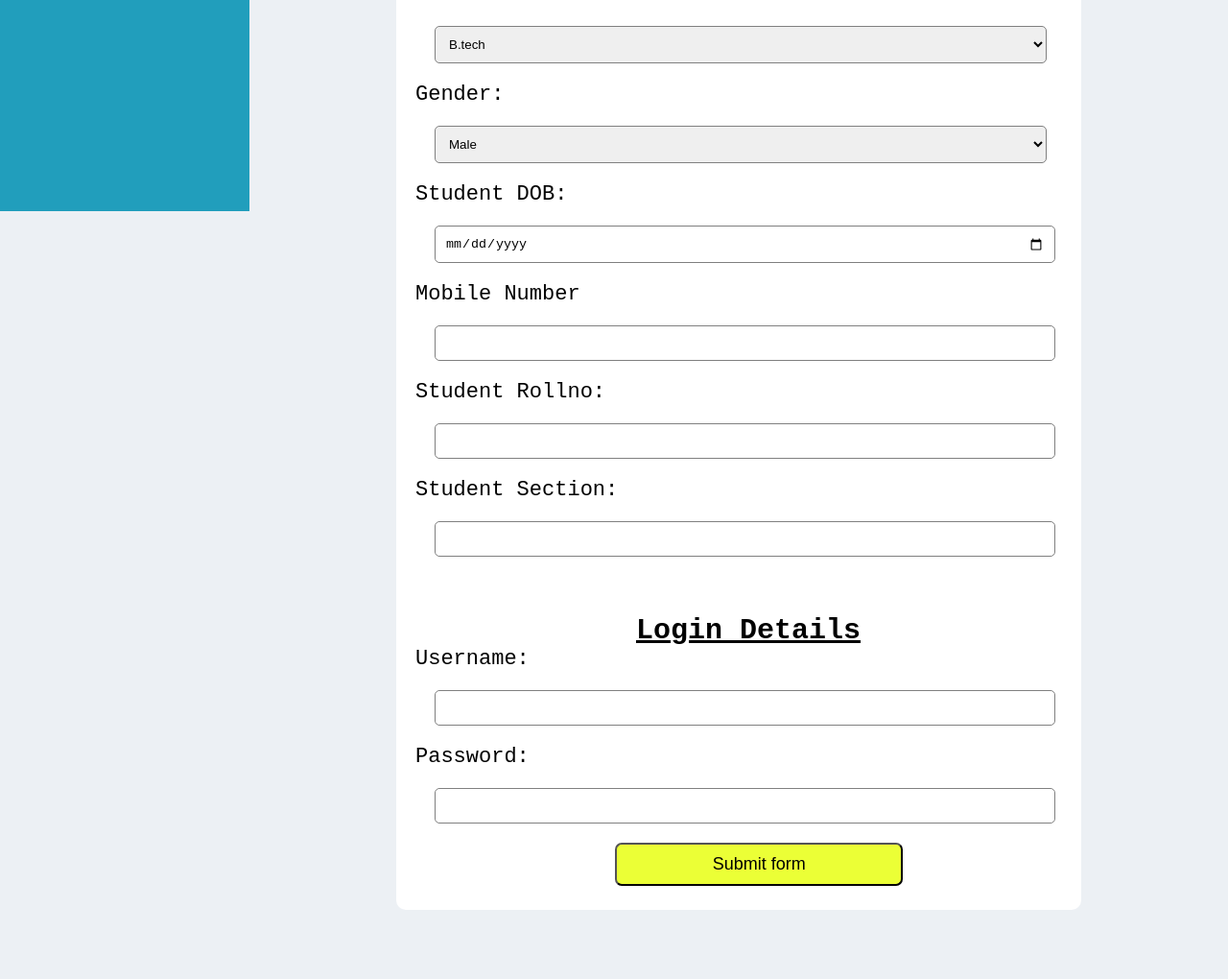
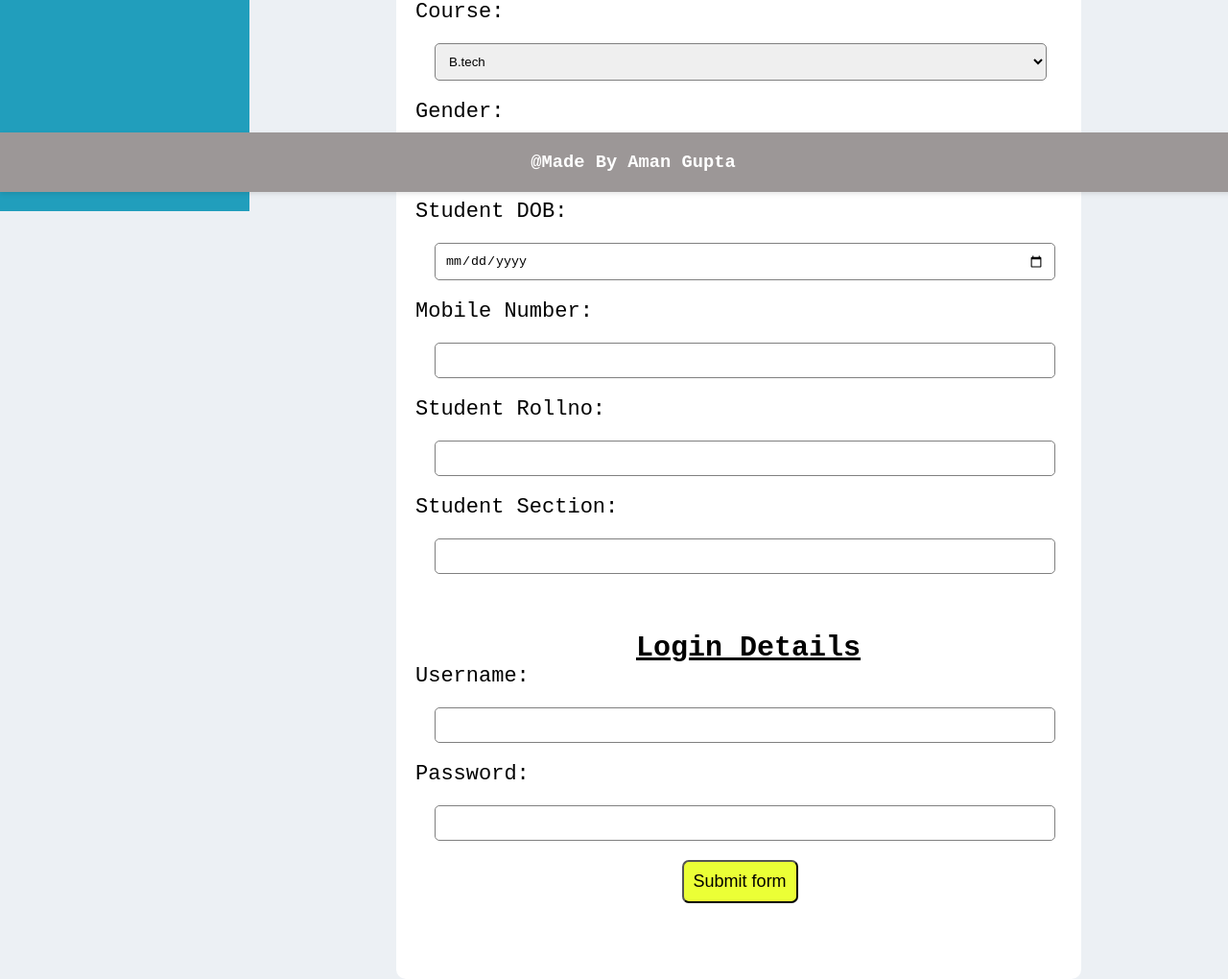
Before and after one commit to amanbhai1/Student-Registration-Form-By-Aman-Gupta, a website: page public/index.html in a window 1280 px wide. Shown: the part 600-1620 px from the top of the page at 96% size. Before the commit the page ends 1548 px from the top, so only its background shows below. Drawn offline with Linux system fonts and the light colour scheme.

Commit message:
add footer

```diff
--- a/public/index.html
+++ b/public/index.html
@@ -137,11 +137,11 @@
 
 
 .formcontent{
-    height:auto;
+    height:1520px;
     width: 70%;
     margin: auto;
     margin-top: 100px;
-    margin-bottom: 100px;
+    margin-bottom: 500px;
     background-color: white;
     border-radius: 10px;
 }
@@ -151,6 +151,18 @@
     padding-top: 40px;
     text-decoration: underline;
     font-size: 30px;
+}
+
+footer{
+    background-color: rgb(156, 151, 151);
+    color: rgb(255, 255, 255);
+    padding: 20px;
+    text-align: center;
+    position: fixed;
+    width: 100%;
+    bottom: 0;
+    z-index: 1000;
+    box-shadow: 0 2px 5px rgba(0, 0, 0, 0.1);
 }
 
 .formcontent input{
@@ -175,9 +187,9 @@
 }
 
 .formcontent button{
-    width: 300px;
+    width: auto;
     background-color: rgb(235, 255, 54);
-    margin-left: 30%;
+    margin-left: 40%;
     padding: 10px;
     font-size: 18px;
     border-radius: 7px;
@@ -192,8 +204,9 @@
           <hr>
         </div>
         <div class="links">
-        <a href="/public/index.html"><i class="fa fa-group"></i>Add Student</a><hr>
+        <a href="/index"><i class="fa fa-group"></i>Add Student</a><hr>
         </div>
+        <footer><h3>@Made By Aman Gupta</h3></footer>
       </div>
 
 <div class="content">
@@ -202,7 +215,7 @@
     </div>
 
     <div class="formcontent">
-        <h2>Student Registration Form</h2>
+        <h2>Student Registration Form</h2><br>
         <form action="#" method="post">
 
             First Name:<br>
@@ -239,7 +252,7 @@
             Student DOB: <br>
             <input type="date" name="dob"><br>
 
-            Mobile Number<br>
+            Mobile Number:<br>
             <input type="tel" name="mobileno">
             <br>
 
@@ -267,5 +280,6 @@
 
         </form>
     </div>
+
 </body>
 </html>
--- a/src/index.js
+++ b/src/index.js
@@ -15,6 +15,10 @@
 let mainfolderr =  path.join(__dirname,"../");
 
 app.get('/',(req,res) =>{
+    res.sendFile(mainfolderr + "/public/index.html");
+})
+
+app.get('/index',(req,res) =>{
     res.sendFile(mainfolderr + "/public/index.html");
 })
 
```
